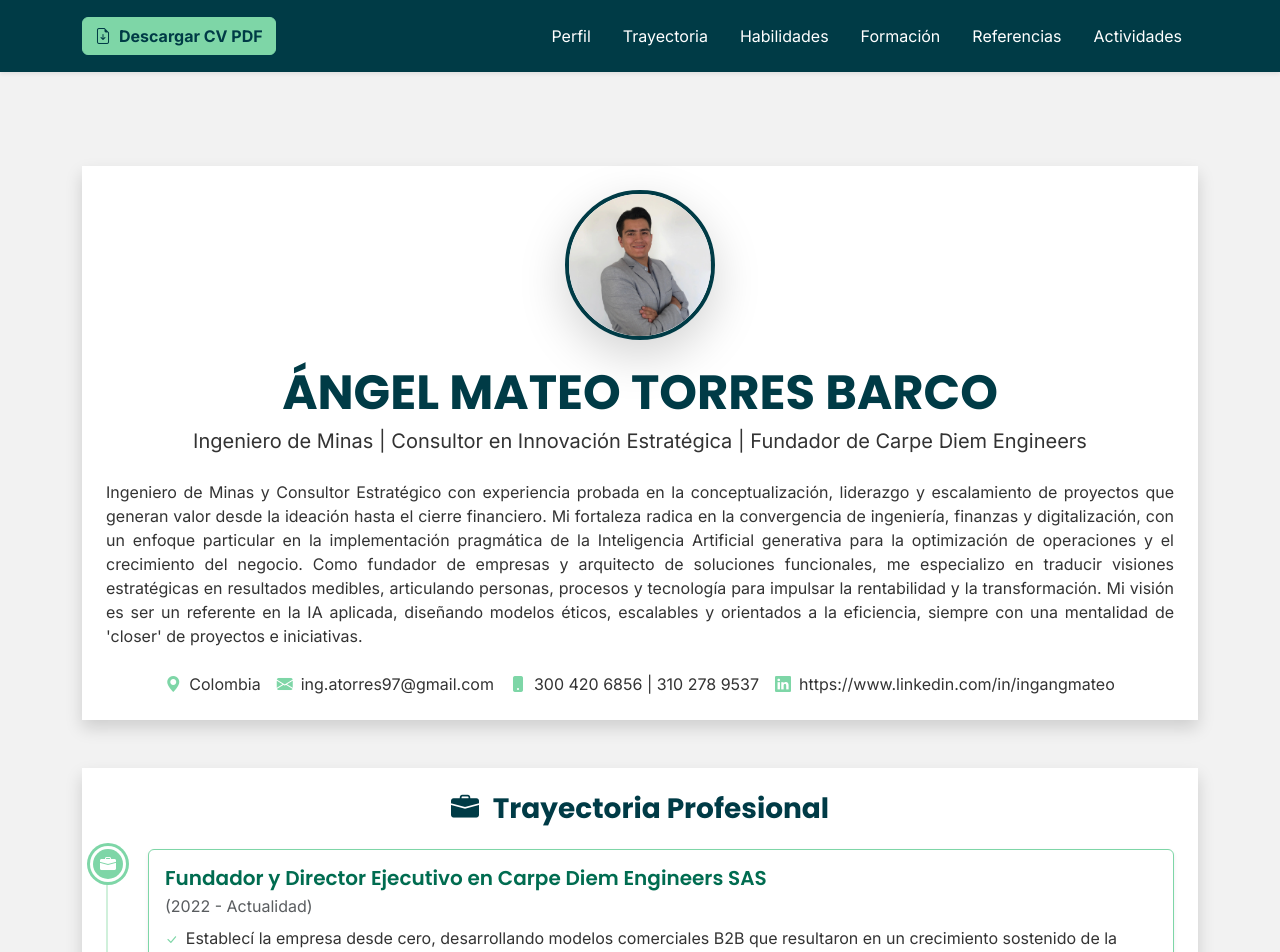
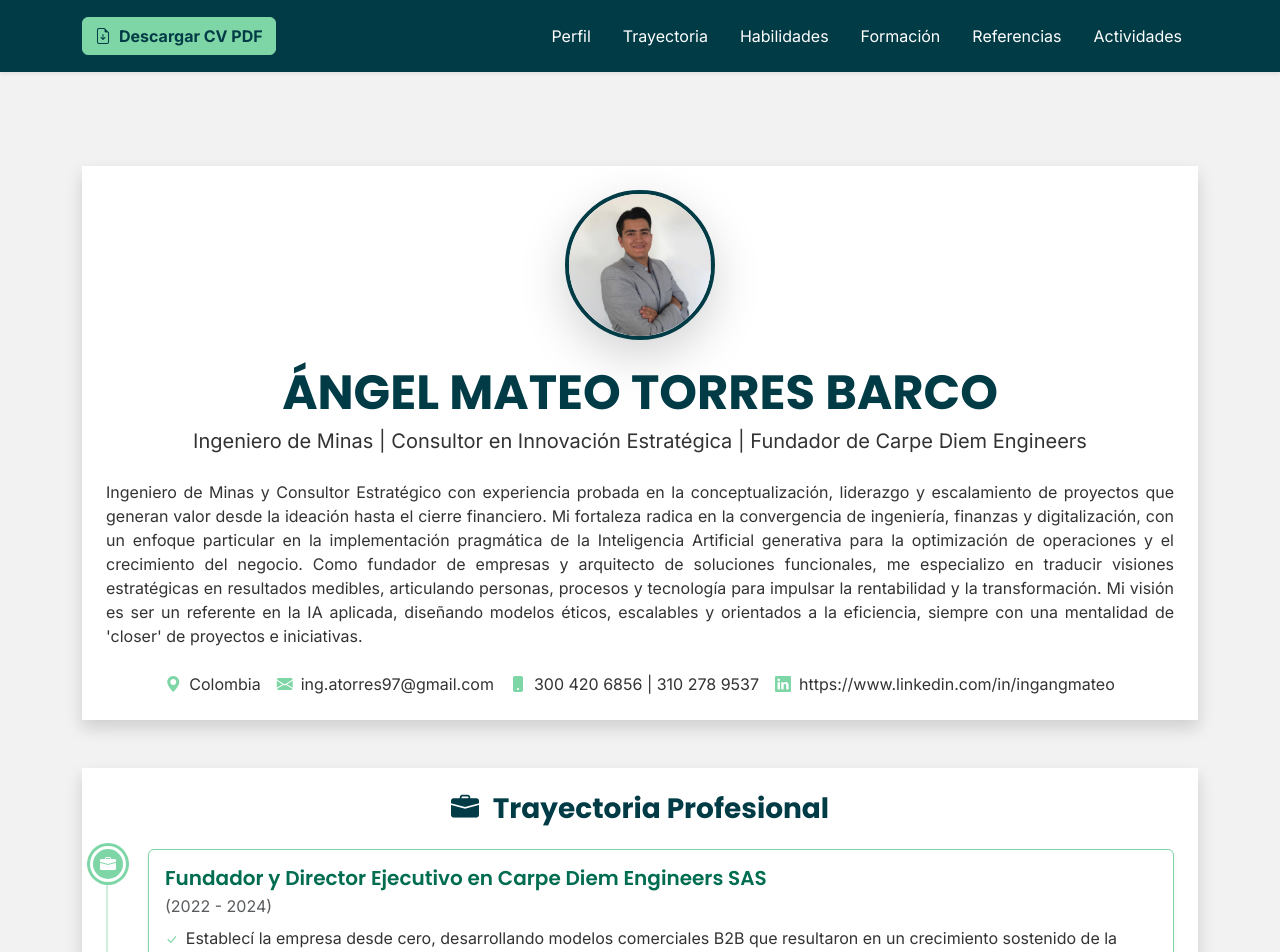
Before and after one commit to Ingatorres/ingamt, a React (Vite) app: page / in a window 1280 px wide. Shown: the top 952 px of the page. Built offline with nearby package versions, Linux system fonts and the light colour scheme.

Commit message:
New 2024

```diff
--- a/src/data.js
+++ b/src/data.js
@@ -20,7 +20,7 @@ const cvData = {
   trayectoria: [
     {
       titulo: "Fundador y Director Ejecutivo en Carpe Diem Engineers SAS",
-      periodo: "(2022 - Actualidad)",
+      periodo: "(2022 - 2024)",
       responsabilidades: [
         "Establecí la empresa desde cero, desarrollando modelos comerciales B2B que resultaron en un crecimiento sostenido de la cartera de clientes y un aumento significativo en los ingresos año tras año.",
         "Lideré la concepción y ejecución de consultorías financieras y técnicas en estructuras metálicas, cerrando acuerdos de alto valor y consolidando la presencia de mercado.",
```
